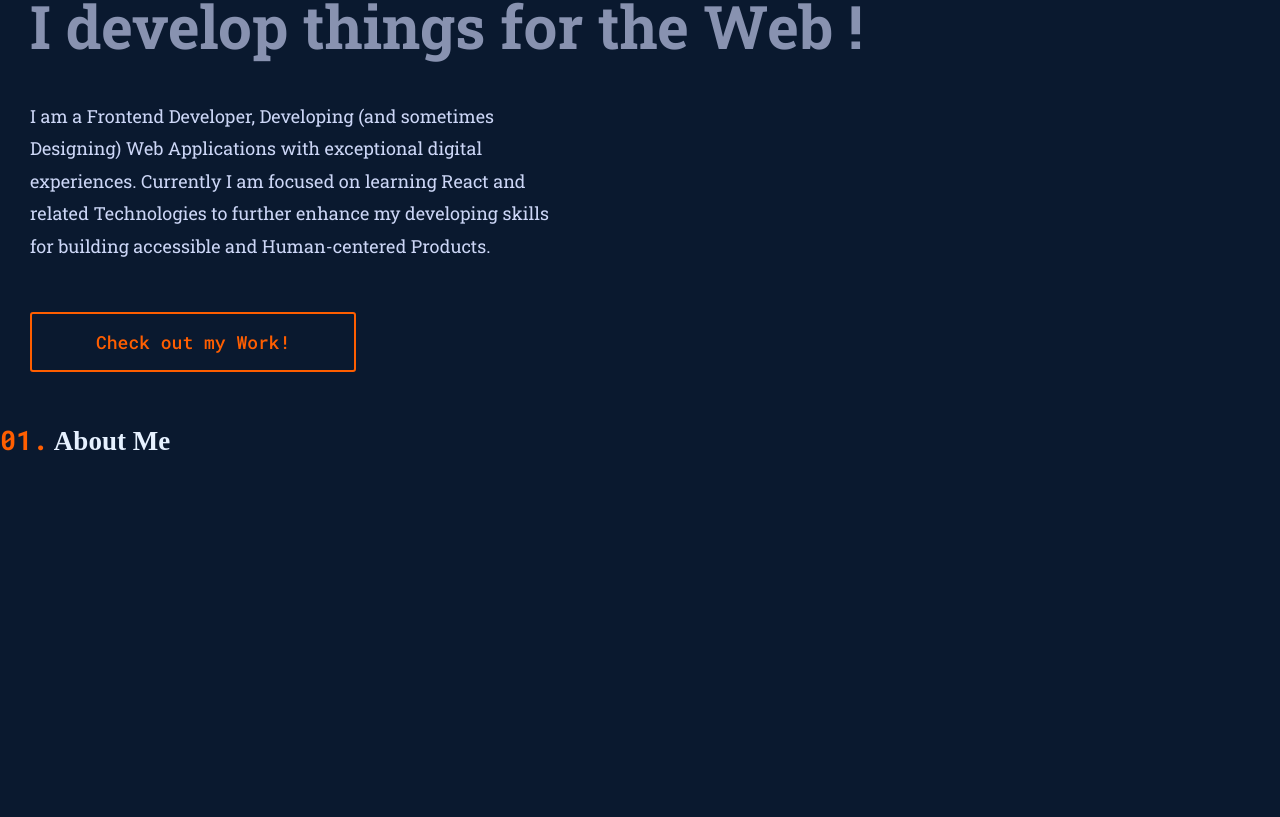
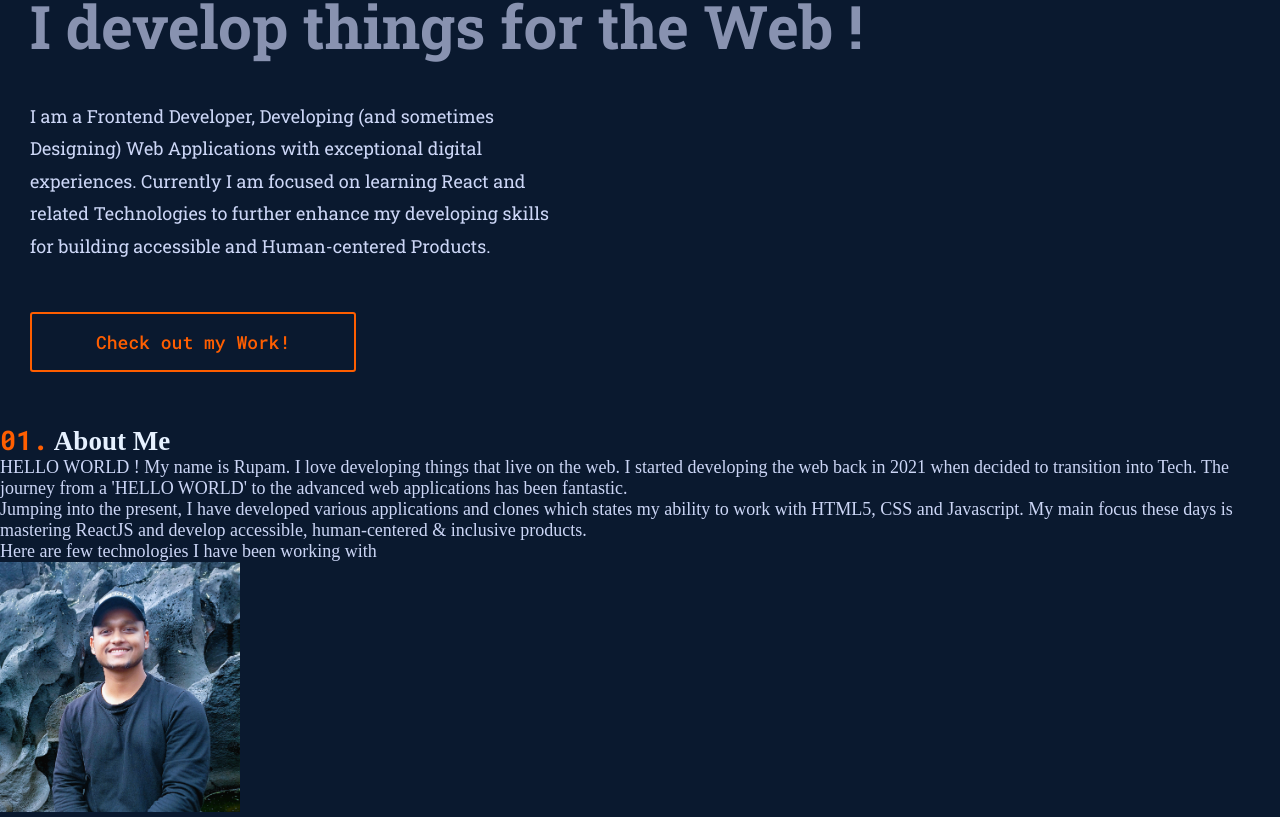
Before and after one commit to rupamsutar/Portfolio, a React (Create React App) app: page / in a window 1280 px wide. Shown: the part 324-1141 px from the top of the page. Before the commit the page ends 800 px from the top, so only its background shows below. Built offline with nearby package versions, Linux system fonts and the light colour scheme.

Commit message:
About me content section added

```diff
--- a/src/Components/AboutMe/AboutMe.js
+++ b/src/Components/AboutMe/AboutMe.js
@@ -1,5 +1,6 @@
 import React from "react";
 import classes from "./AboutMe.module.css";
+import ProfileImage from "../../Assets/ProfileImg.jpg";
 
 const AboutMe = () => {
 
@@ -8,12 +9,26 @@ const AboutMe = () => {
         <div className={sectionClassName}>
             <h1><span>01.</span> About Me</h1>
             <div className={classes.info}>
-
+                <p>
+                    HELLO WORLD ! My name is Rupam. I love developing things that live on the web.
+                    I started developing the web back in 2021 when decided to transition into Tech.
+                    The journey from a 'HELLO WORLD' to the advanced web applications has been
+                    fantastic.
+                </p>
+                <p>
+                    Jumping into the present, I have developed various applications and clones which states
+                    my ability to work with HTML5, CSS and Javascript. My main focus these days is mastering ReactJS
+                    and develop accessible, human-centered & inclusive products.
+                </p>
+                <p>
+                    Here are few technologies I have been working with
+                </p>
             </div>
             <div className={classes.image}>
-
+                <img class={classes.profileImage} src={ProfileImage} alt="Profile pic"></img>
             </div>
-        </div>    )
+        </div>
+    )
 }
 
 export default AboutMe;
--- a/src/Components/AboutMe/AboutMe.module.css
+++ b/src/Components/AboutMe/AboutMe.module.css
@@ -1,3 +1,4 @@
-section {
-
+.profileImage {
+    height: 250px;
+    width: 240px;
 }
```
Also changed, not shown: src/Assets/ProfileImg.jpg (added).
